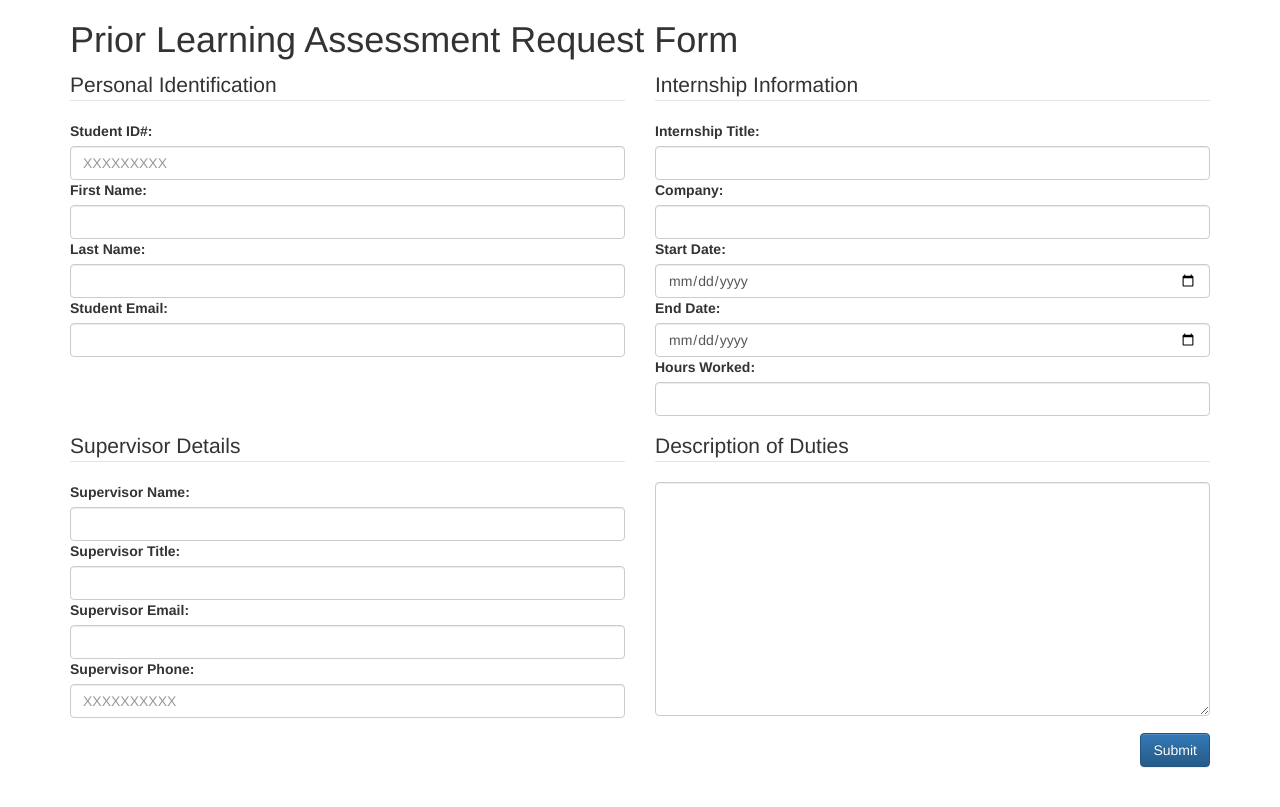
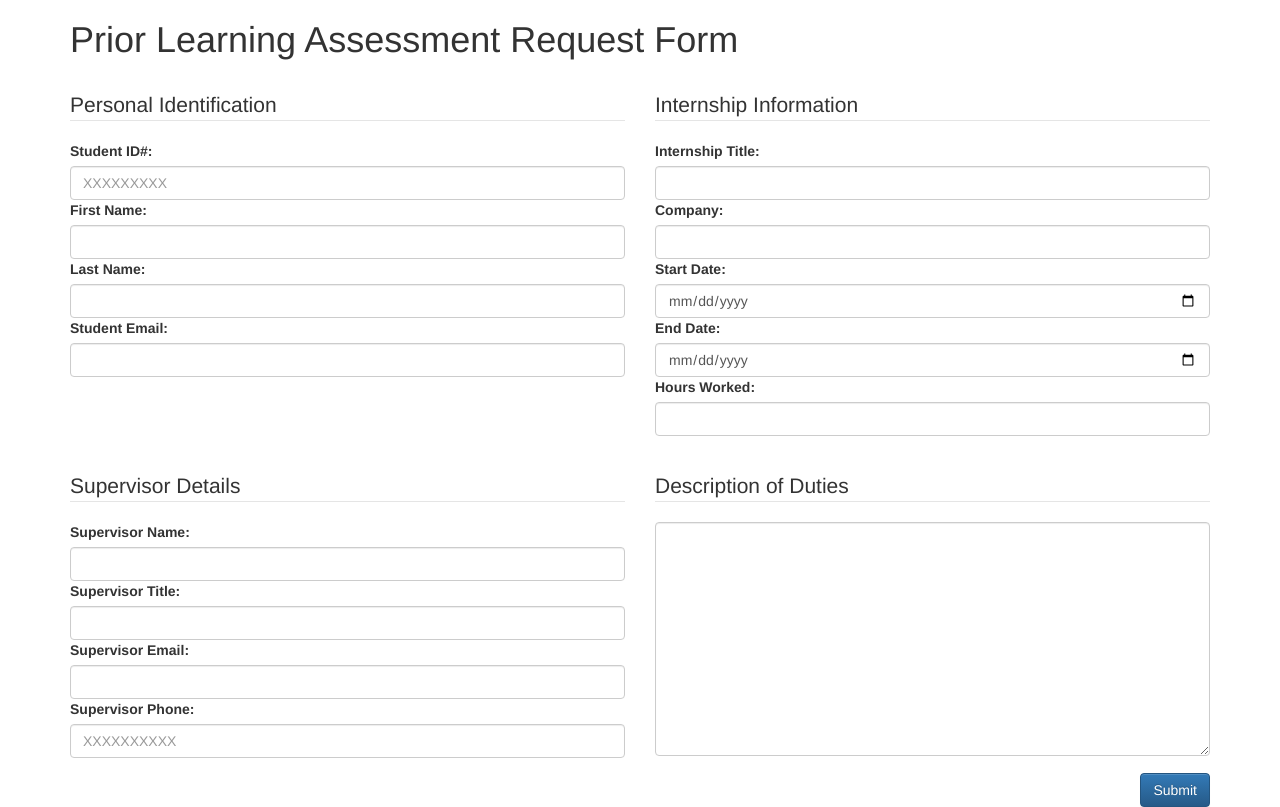
Before and after one commit to h4r3krsna/IT486_pla_project, a PHP site: page /views/student_form.php in a window 1280 px wide. Before the commit the page ends 768 px from the top, so only its background shows below. Run offline with PHP 8.4, Linux system fonts and the light colour scheme.

Commit message:
form styling adjustment

```diff
--- a/views/student_form.php
+++ b/views/student_form.php
@@ -2,11 +2,14 @@
 <html lang="en">
 <head>
     <meta charset="utf-8">
+    <meta name="viewport" content="width=device-width, initial-scale=1.0">
     <title>Prior Learning Assessment Request Form - Green River College</title>
     <link rel="stylesheet" href="https://maxcdn.bootstrapcdn.com/bootstrap/3.3.7/css/bootstrap.min.css" integrity="sha384-BVYiiSIFeK1dGmJRAkycuHAHRg32OmUcww7on3RYdg4Va+PmSTsz/K68vbdEjh4u" crossorigin="anonymous">
     <link rel="stylesheet" href="https://maxcdn.bootstrapcdn.com/bootstrap/3.3.7/css/bootstrap-theme.min.css" integrity="sha384-rHyoN1iRsVXV4nD0JutlnGaslCJuC7uwjduW9SVrLvRYooPp2bWYgmgJQIXwl/Sp" crossorigin="anonymous">
     <style>
-
+        .form-group {
+            margin-top: 20px;
+        }
     </style>
 </head>
 <body>
@@ -67,7 +70,6 @@
                 <div class="form-group">
                     <fieldset>
                         <legend>Description of Duties</legend>
-                        <!--<label for="duties-description">Description of Duties:</label>-->
                         <textarea class="form-control" id="duties-description" name="duties-description" rows="11" required></textarea>
                     </fieldset>
                 </div>
```
